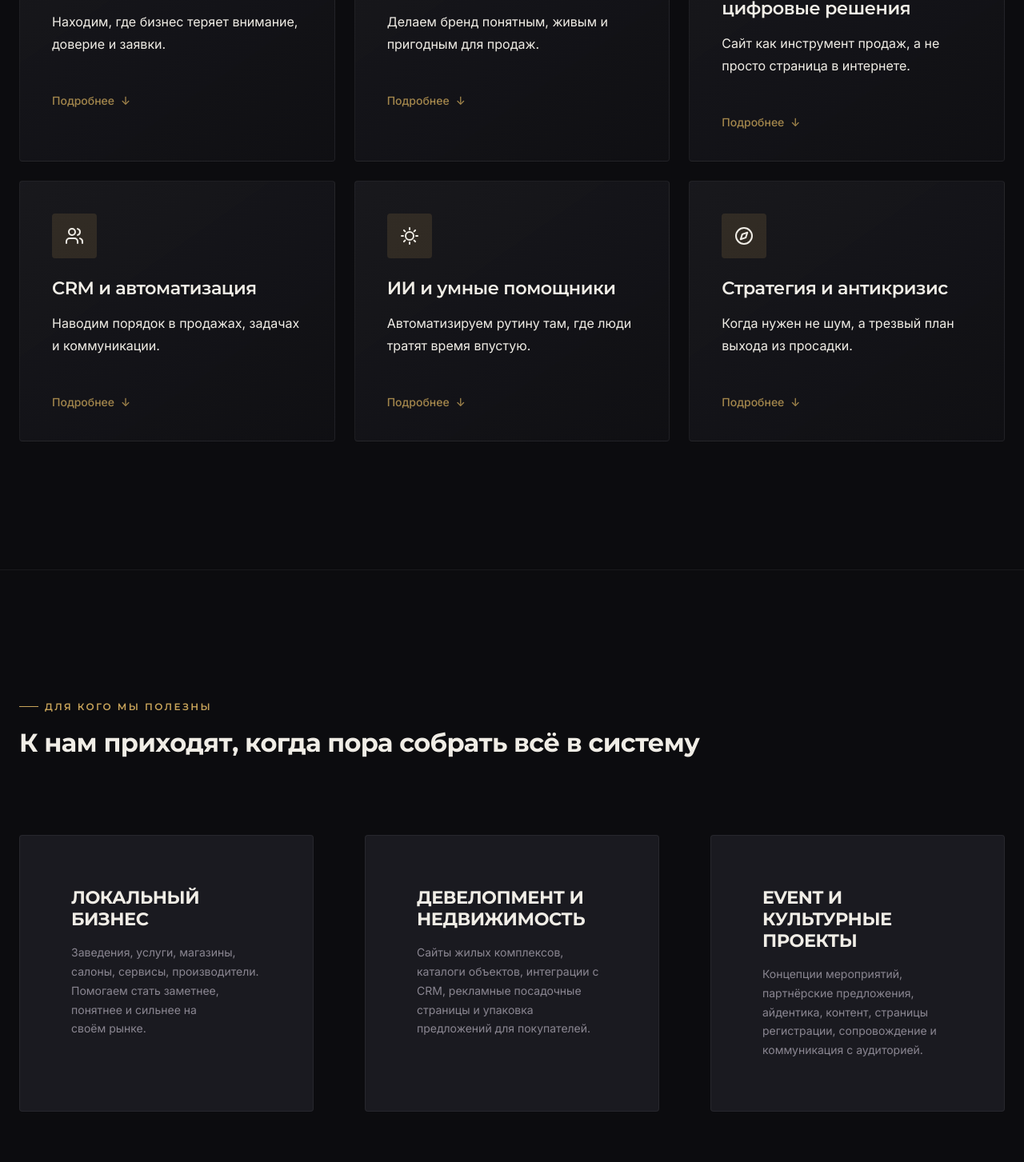
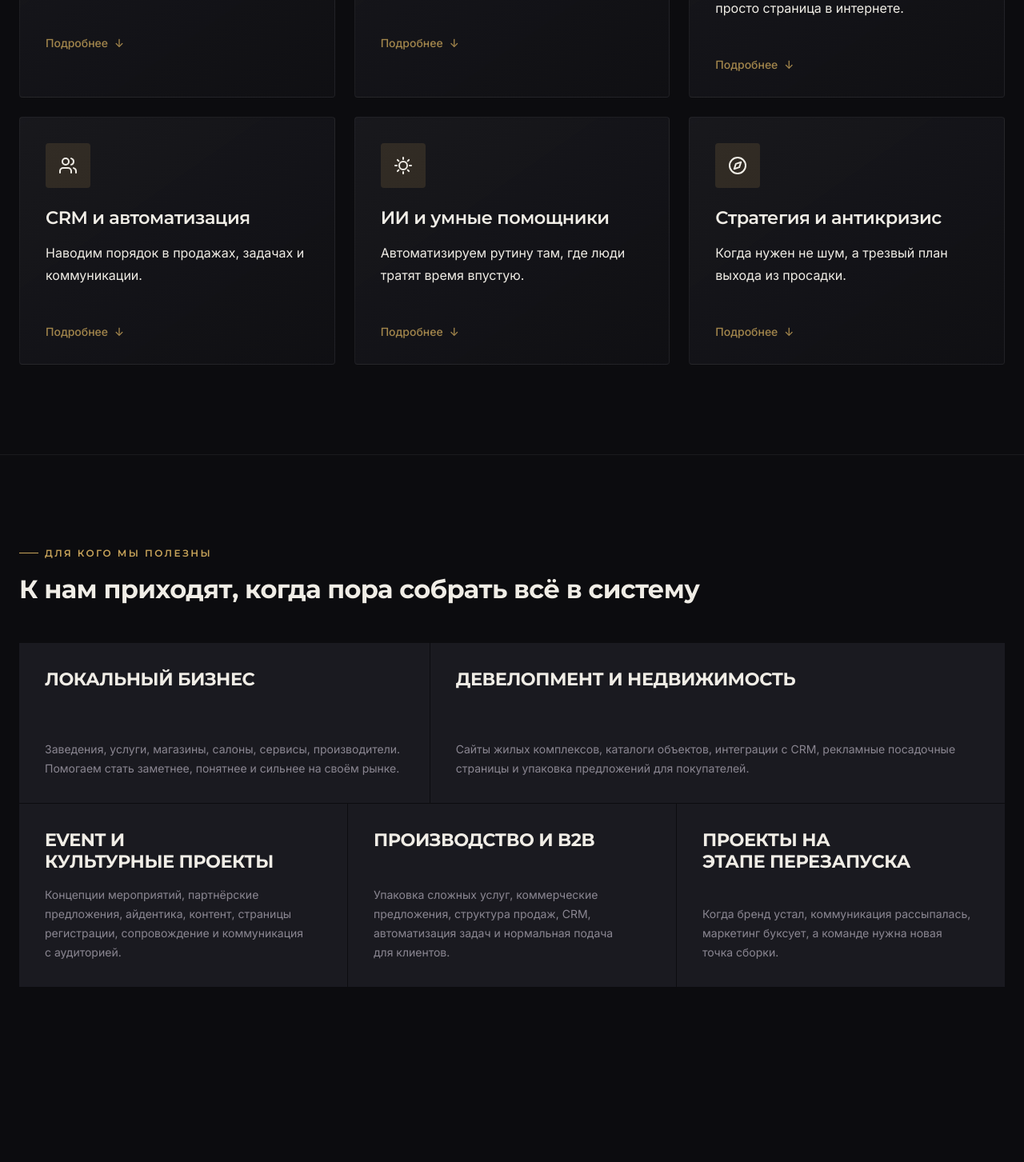
Before and after one commit to letofftv/studio1977, a Next.js app: page / in a window 1280 px wide. Shown: the part 1330-2783 px from the top of the page at 80% size. Built offline with nearby package versions, Linux system fonts and the light colour scheme.

Commit message:
feat: premium UI/UX — smart header, bento grid, reduced spacing, Russian text

```diff
--- a/src/app/globals.css
+++ b/src/app/globals.css
@@ -143,11 +143,11 @@
   --space-xs:  0.5rem;
   --space-sm:  1rem;
   --space-md:  1.5rem;
-  --space-lg:  2.5rem;
-  --space-xl:  4rem;
-  --space-2xl: 6rem;
-  --space-3xl: 10rem;
-  --space-4xl: 8rem;
+  --space-lg:  2rem;
+  --space-xl:  3rem;
+  --space-2xl: 4.5rem;
+  --space-3xl: 7rem;
+  --space-4xl: 5.5rem;
 
   /* Transitions */
   --ease-out:    cubic-bezier(0.22, 1, 0.36, 1);
@@ -319,6 +319,22 @@ blockquote {
 .text-accent { color: var(--color-accent); }
 .text-muted  { color: var(--color-text-muted); }
 .text-secondary { color: var(--color-text-secondary); }
+.text-center { text-align: center; }
+
+.bronze-text {
+  background: var(--gradient-accent);
+  -webkit-background-clip: text;
+  -webkit-text-fill-color: transparent;
+  background-clip: text;
+}
+
+.text-glow {
+  text-shadow: 0 0 20px var(--color-accent-glow);
+}
+
+.bg-surface-low {
+  background: var(--color-surface);
+}
 
 /* ─────────── Buttons ─────────── */
 .btn {
@@ -506,7 +522,7 @@ label {
 /* ─────────── Responsive ─────────── */
 @media (max-width: 768px) {
   :root { --header-h: 64px; }
-  .section { padding: var(--space-2xl) 0; }
+  .section { padding: var(--space-xl) 0; }
   .container { padding: 0 var(--space-sm); }
 }
 
--- a/src/app/page.module.css
+++ b/src/app/page.module.css
@@ -97,7 +97,14 @@
   animation: fadeUp 0.8s var(--ease-out) 0.45s both;
 }
 
-/* ---- AUDIENCE ---- */
+.heroFootnote {
+  font-size: var(--fs-sm);
+  color: var(--color-text-muted);
+  margin-top: var(--space-lg);
+  animation: fadeUp 0.8s var(--ease-out) 0.6s both;
+}
+
+/* ---- AUDIENCE (Bento Grid) ---- */
 .audience {
   background: var(--color-bg);
   border-top: 1px solid var(--color-border);
@@ -105,27 +112,48 @@
 
 .audienceGrid {
   display: grid;
-  grid-template-columns: repeat(auto-fit, minmax(300px, 1fr));
-  gap: var(--space-xl);
-  margin-top: var(--space-2xl);
+  grid-template-columns: repeat(12, 1fr);
+  gap: 1px;
+  margin-top: var(--space-xl);
 }
 
 .audienceCard {
   display: flex;
   flex-direction: column;
+  justify-content: space-between;
   gap: var(--space-sm);
-  padding: var(--space-xl);
+  padding: var(--space-lg);
   background: var(--color-bg-card);
-  border: 1px solid var(--color-border);
-  border-radius: var(--radius-lg);
-  transition: all var(--duration-fast);
+  min-height: 200px;
+  transition: all var(--duration-base) var(--ease-out);
+  position: relative;
+  overflow: hidden;
+}
+
+.audienceCard::before {
+  content: '';
+  position: absolute;
+  inset: 0;
+  background: radial-gradient(circle at 30% 70%, var(--color-accent-glow), transparent 60%);
+  opacity: 0;
+  transition: opacity var(--duration-base);
+  pointer-events: none;
 }
 
 .audienceCard:hover {
-  border-color: var(--color-accent);
-  transform: translateY(-4px);
-  box-shadow: var(--shadow-md);
+  background: var(--color-bg-elevated);
 }
+
+.audienceCard:hover::before {
+  opacity: 1;
+}
+
+/* Bento layout: vary card sizes */
+.audienceCard:nth-child(1) { grid-column: span 5; }
+.audienceCard:nth-child(2) { grid-column: span 7; }
+.audienceCard:nth-child(3) { grid-column: span 4; }
+.audienceCard:nth-child(4) { grid-column: span 4; }
+.audienceCard:nth-child(5) { grid-column: span 4; }
 
 .audienceTitle {
   font-size: var(--fs-h3);
@@ -271,63 +299,59 @@
   font-weight: var(--fw-semibold);
 }
 
-/* ---- PROCESS ---- */
+/* ---- PROCESS (Stitch Methodology) ---- */
 .process {
   background: var(--color-bg);
 }
 
 .processGrid {
-  display: grid;
-  grid-template-columns: repeat(4, 1fr);
-  gap: var(--space-lg);
+  display: flex;
+  flex-direction: column;
+  gap: 0;
   margin-top: var(--space-xl);
-  position: relative;
-}
-
-.processGrid::before {
-  content: '';
-  position: absolute;
-  top: 32px;
-  left: 10%;
-  right: 10%;
-  height: 1px;
-  background: linear-gradient(90deg, transparent, var(--color-border-hover), transparent);
 }
 
 .processStep {
-  text-align: center;
+  display: flex;
+  align-items: flex-start;
+  gap: var(--space-lg);
+  padding: var(--space-lg) 0;
+  border-bottom: 1px solid var(--color-border);
   position: relative;
+  cursor: default;
+}
+
+.processStep:last-child {
+  border-bottom: none;
 }
 
 .processNum {
-  display: inline-flex;
-  align-items: center;
-  justify-content: center;
-  width: 64px;
-  height: 64px;
-  border-radius: 50%;
-  border: 1px solid var(--color-accent);
   font-family: var(--font-heading);
-  font-size: var(--fs-h3);
+  font-size: 3.5rem;
   font-weight: var(--fw-bold);
   color: var(--color-accent);
-  background: var(--color-bg);
-  position: relative;
-  z-index: 1;
-  margin-bottom: var(--space-md);
+  opacity: 0.15;
+  line-height: 1;
+  flex-shrink: 0;
+  width: 70px;
+  transition: opacity var(--duration-base) var(--ease-out);
+}
+
+.processStep:hover .processNum {
+  opacity: 1;
 }
 
 .processTitle {
-  font-size: var(--fs-body);
-  font-weight: var(--fw-semibold);
+  font-size: var(--fs-h3);
+  font-weight: var(--fw-bold);
   margin-bottom: var(--space-xs);
 }
 
 .processDesc {
-  font-size: var(--fs-sm);
+  font-size: var(--fs-body);
   color: var(--color-text-secondary);
-  max-width: 240px;
-  margin: 0 auto;
+  max-width: 500px;
+  line-height: 1.7;
 }
 
 /* ---- TEAM ---- */
@@ -427,76 +451,59 @@
   flex-wrap: wrap;
 }
 
-/* ---- AUDIENCE ---- */
-.audience {
-  background: var(--color-bg);
+
+
+/* ---- EXPERTISE (Bento Grid) ---- */
+.expertise {
+  background: var(--color-bg-elevated);
   border-top: 1px solid var(--color-border);
-}
-
-.audienceGrid {
-  display: grid;
-  grid-template-columns: repeat(auto-fit, minmax(300px, 1fr));
-  gap: var(--space-xl);
-  margin-top: var(--space-2xl);
-}
-
-.audienceCard {
-  display: flex;
-  flex-direction: column;
-  gap: var(--space-sm);
-  padding: var(--space-xl);
-  background: var(--color-bg-card);
-  border: 1px solid var(--color-border);
-  border-radius: var(--radius-lg);
-  transition: all var(--duration-fast);
-}
-
-.audienceCard:hover {
-  border-color: var(--color-accent);
-  transform: translateY(-4px);
-  box-shadow: var(--shadow-md);
-}
-
-.audienceTitle {
-  font-size: var(--fs-h3);
-  font-weight: var(--fw-bold);
-  text-transform: uppercase;
-  color: var(--color-text);
-  letter-spacing: var(--tracking-tight);
-}
-
-.audienceDesc {
-  font-size: var(--fs-sm);
-  color: var(--color-text-secondary);
-  line-height: 1.7;
-}
-
-/* ---- EXPERTISE ---- */
-.expertise {
-  background: var(--color-surface low);
-  border-top: 1px solid var(--color-border);
-  border-bottom: 1px solid var(--color-border);
 }
 
 .expertiseGrid {
   display: grid;
-  grid-template-columns: repeat(auto-fit, minmax(320px, 1fr));
-  gap: var(--space-lg);
-  margin-top: var(--space-2xl);
+  grid-template-columns: repeat(12, 1fr);
+  gap: 1px;
+  margin-top: var(--space-xl);
 }
 
 .expertiseCard {
   display: flex;
   flex-direction: column;
+  justify-content: space-between;
   gap: var(--space-xs);
   padding: var(--space-lg);
-  border-left: 2px solid var(--color-border);
-  transition: border-color var(--duration-fast);
+  background: var(--color-bg-card);
+  min-height: 180px;
+  transition: all var(--duration-base) var(--ease-out);
+  position: relative;
+}
+
+.expertiseCard::after {
+  content: '';
+  position: absolute;
+  bottom: 0;
+  left: 0;
+  width: 0;
+  height: 2px;
+  background: var(--color-accent);
+  transition: width var(--duration-base) var(--ease-out);
 }
 
 .expertiseCard:hover {
-  border-color: var(--color-accent);
+  background: var(--color-bg-elevated);
 }
+
+.expertiseCard:hover::after {
+  width: 100%;
+}
+
+/* Bento layout: vary card sizes */
+.expertiseCard:nth-child(1) { grid-column: span 4; }
+.expertiseCard:nth-child(2) { grid-column: span 4; }
+.expertiseCard:nth-child(3) { grid-column: span 4; }
+.expertiseCard:nth-child(4) { grid-column: span 7; }
+.expertiseCard:nth-child(5) { grid-column: span 5; }
+.expertiseCard:nth-child(6) { grid-column: span 12; }
 
 .expertiseTitle {
   font-size: var(--fs-body);
@@ -513,12 +520,10 @@
 
 /* ---- RESPONSIVE ---- */
 @media (max-width: 900px) {
-  .processGrid {
-    grid-template-columns: repeat(2, 1fr);
-  }
-  .processGrid::before {
-    display: none;
-  }
+  .audienceCard:nth-child(n) { grid-column: span 6; }
+  .audienceCard:nth-child(5) { grid-column: span 12; }
+  .expertiseCard:nth-child(n) { grid-column: span 6; }
+  .expertiseCard:nth-child(6) { grid-column: span 12; }
   .teamGrid {
     grid-template-columns: repeat(2, 1fr);
   }
@@ -536,10 +541,8 @@
   .casesGrid {
     grid-template-columns: 1fr;
   }
-  .processGrid {
-    grid-template-columns: 1fr;
-    gap: var(--space-md);
-  }
+  .audienceCard:nth-child(n) { grid-column: span 12; }
+  .expertiseCard:nth-child(n) { grid-column: span 12; }
   .teamGrid {
     grid-template-columns: 1fr;
     gap: var(--space-lg);
--- a/src/app/page.tsx
+++ b/src/app/page.tsx
@@ -207,8 +207,10 @@ export default function HomePage() {
               {PROCESS_STEPS.map((s) => (
                 <div key={s.num} className={styles.processStep}>
                   <span className={styles.processNum}>{s.num}</span>
-                  <h3 className={styles.processTitle}>{fixTypography(s.title)}</h3>
-                  <p className={styles.processDesc}>{fixTypography(s.desc)}</p>
+                  <div>
+                    <h3 className={styles.processTitle}>{fixTypography(s.title)}</h3>
+                    <p className={styles.processDesc}>{fixTypography(s.desc)}</p>
+                  </div>
                 </div>
               ))}
             </div>
--- a/src/app/services/page.tsx
+++ b/src/app/services/page.tsx
@@ -98,8 +98,8 @@ export default function ServicesPage() {
           <div className="container">
             <p className="section-label">Наши компетенции</p>
             <h1 className={styles.heroTitle}>
-              Crafting the<br />
-              <span className="bronze-text">uncommon.</span>
+              Создаём<br />
+              <span className="bronze-text">исключительное.</span>
             </h1>
             <p className={styles.heroSub}>
               {fixTypography("Мультидисциплинарная практика на пересечении стратегии, дизайна и технологий.")}
--- a/src/components/Header.module.css
+++ b/src/components/Header.module.css
@@ -15,6 +15,11 @@
   backdrop-filter: blur(20px) saturate(1.2);
   -webkit-backdrop-filter: blur(20px) saturate(1.2);
   border-bottom: 1px solid var(--color-border);
+}
+
+.hidden {
+  transform: translateY(-100%);
+  pointer-events: none;
 }
 
 .inner {
```
Also changed, not shown: src/app/about/page.module.css (+25 -29 lines), src/app/about/page.tsx (+8 -0 lines), src/components/Header.tsx (+24 -5 lines).
